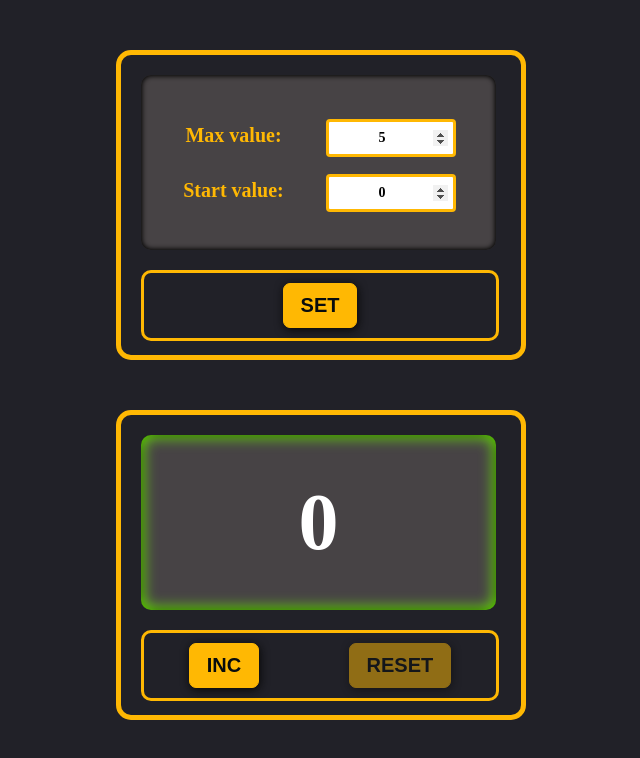
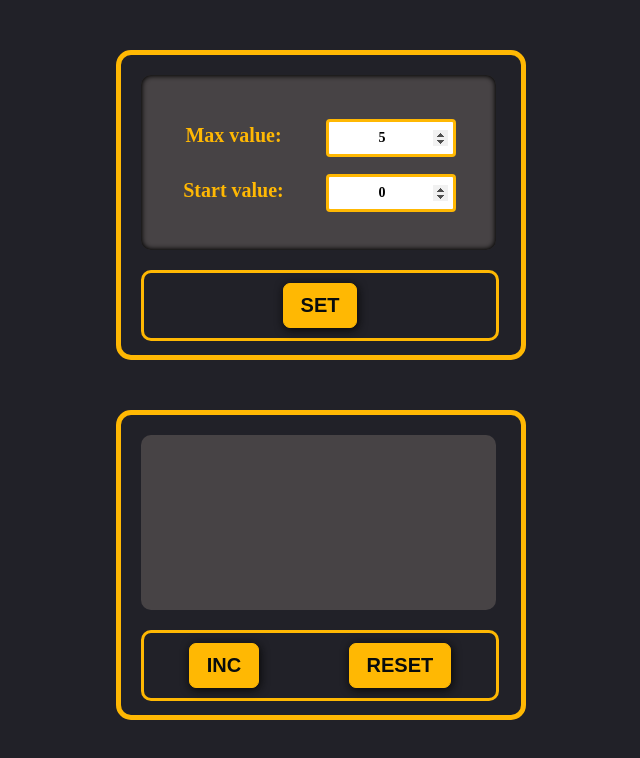
Before and after one commit to MariaShev777/counter, a React (Create React App) app: page / in a window 1280 px wide. Shown: the top 758 px of the page, without its empty margins (319-959 px from the left). Built offline with nearby package versions, Linux system fonts and the light colour scheme.

Commit message:
local storage

```diff
--- a/src/App.tsx
+++ b/src/App.tsx
@@ -1,4 +1,4 @@
-import React, {useState} from "react";
+import React, {useEffect, useState} from "react";
 import './App.css';
 import {Counter} from "./components/Counter";
 import {Settings} from "./components/Settings";
@@ -8,14 +8,27 @@ function App() {
 
     let [maxValue, setMaxValue] = useState<number>(5);
     let [startValue, setStartValue] = useState<number>(0);
+    let [counter, setCounter] = useState<number | null>(null);
 
-    let [counter, setCounter] = useState<number>(0)
+    let [btnSetDisabled, setBtnSetDisabled] = useState<boolean>(false);
 
-    let [btnSetDisabled, setBtnSetDisabled] = useState<boolean>(false)
-
-    let [errorText, setErrorText] = useState<string | null>(null)
+    let [errorText, setErrorText] = useState<string | null>(null);
 
 
+    useEffect(() => {
+        let maxValueString = localStorage.getItem("maxValue");
+        let startValueString = localStorage.getItem("startValue");
+        let counterValueString = localStorage.getItem("counterValue");
+        if (maxValueString && startValueString && counterValueString) {
+            setMaxValue(JSON.parse(maxValueString));
+            setStartValue(JSON.parse(startValueString));
+            setCounter(JSON.parse(counterValueString));
+        }
+    }, [])
+
+    useEffect(() => {
+        localStorage.setItem("counterValue", JSON.stringify(counter))
+    }, [counter])
 
     let maxValueIncorrectCases = maxValue  < 0
         || maxValue < startValue
@@ -28,7 +41,7 @@ function App() {
 
 
     const increment = () => {
-        if (counter < maxValue) {
+        if (counter && counter < maxValue) {
             setCounter(counter + 1)
         }
     }
@@ -52,6 +65,7 @@ function App() {
         if ((maxNum > startValue && maxNum >= 0 && startValue !== maxNum) && maxNum.toString().length < 9) {
             setMaxValue(maxNum)
             handleCorrectValueCondition();
+            localStorage.setItem('maxValue', JSON.stringify(maxNum))
         } else {
             setMaxValue(maxNum);
             handleIncorrectValueCondition();
@@ -62,6 +76,7 @@ function App() {
         if ((startNum < maxValue && startNum >= 0 && maxValue !== startNum) && startNum.toString().length < 9) {
             setStartValue(startNum);
             handleCorrectValueCondition();
+            localStorage.setItem('startValue', JSON.stringify(startNum))
         } else {
             setStartValue(startNum);
             handleIncorrectValueCondition();
@@ -69,10 +84,9 @@ function App() {
     }
 
     const setCounterValue = () => {
-            setCounter(startValue)
-            setBtnSetDisabled(true)
-            setErrorText(null);
-
+        setCounter(startValue)
+        setBtnSetDisabled(true)
+        setErrorText(null);
     }
 
 
--- a/src/components/Counter.tsx
+++ b/src/components/Counter.tsx
@@ -8,7 +8,7 @@ type CounterPropsType = {
     startValue: number
     increment: () => void
     reset: () => void
-    counter: number
+    counter: number | null
     errorText: string | null
 
 }
```
